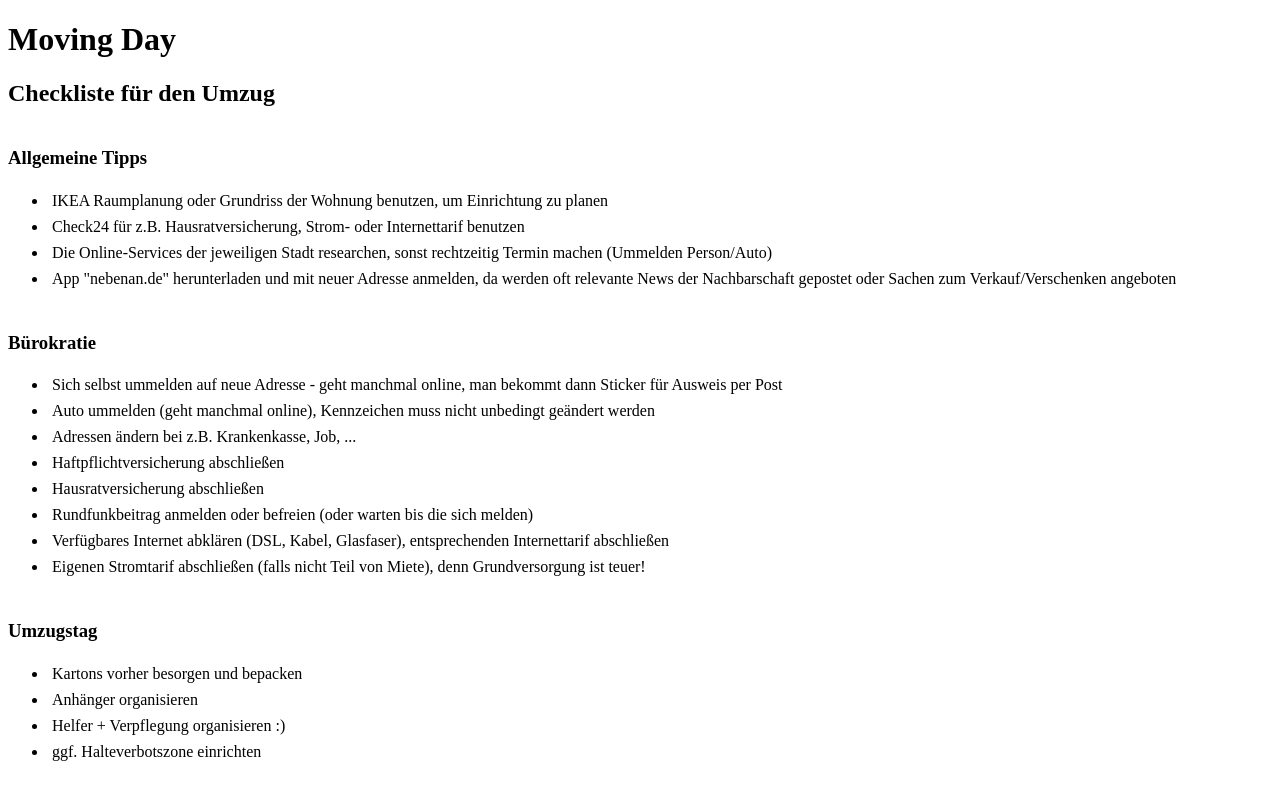
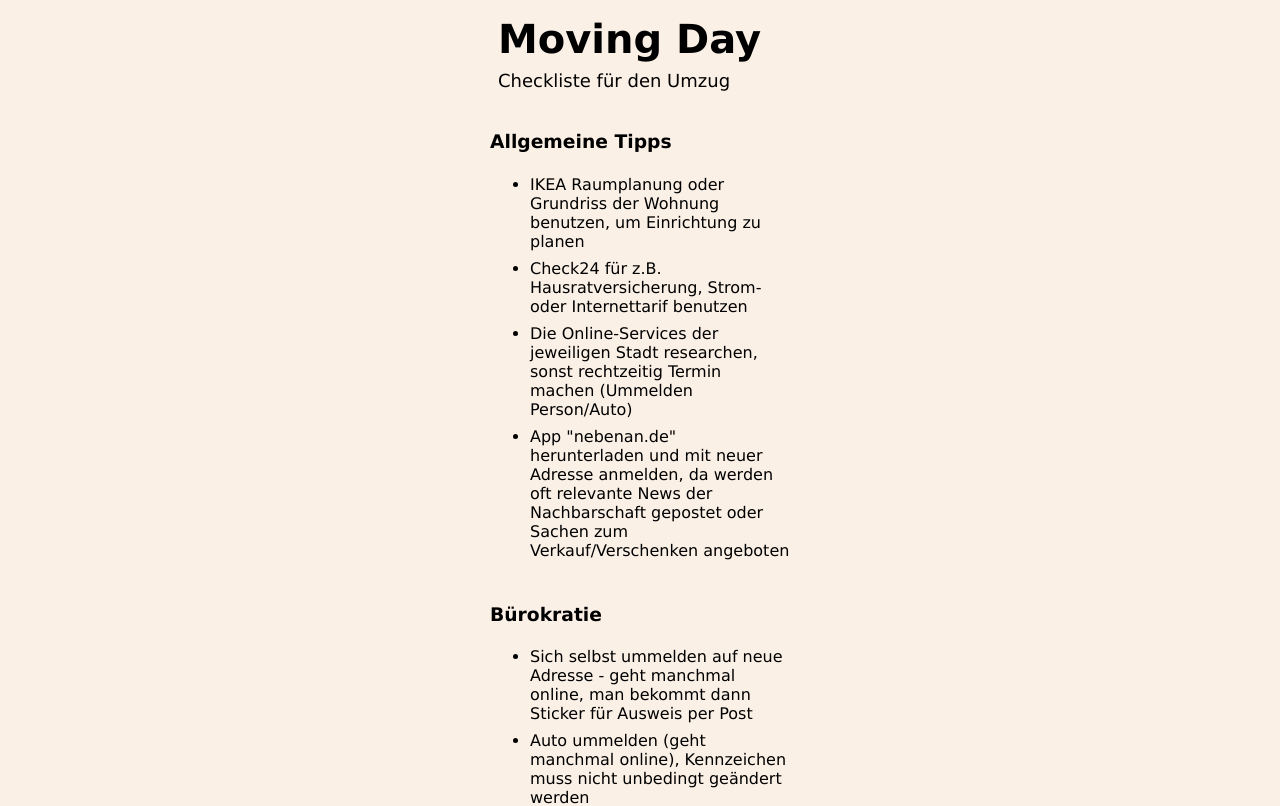
Before and after one commit to mjung2605/movingday, a Nuxt app: page /checklist in a window 1280 px wide. Shown: the top 806 px of the page. Built offline with nearby package versions, Linux system fonts and the light colour scheme.

Commit message:
styling /checklist

```diff
--- a/pages/checklist.vue
+++ b/pages/checklist.vue
@@ -1,4 +1,5 @@
 <template>
+    <div class="content">
         <h1>Moving Day</h1>
         <h2>Checkliste für den Umzug</h2>
 
@@ -130,12 +131,25 @@
             <p><em>Viel Erfolg und vor allem viel Spaß!</em></p>
             <div class="sprite"></div>
         </div>
+    </div>
 
 
 
 </template>
 
 <style lang="css">
+
+    body {
+        display: flex;
+        flex-direction: column;
+        align-items: center;
+        justify-items: center;
+        background-color: linen;
+        font-family: 'Lucida Sans', 'Lucida Sans Regular', 'Lucida Grande', 'Lucida Sans Unicode', Geneva, Verdana, sans-serif;
+    }
+    .content {
+        width: 300px;
+    }
     .end {
         margin-top: 40px;
         margin-bottom: 80px;
@@ -143,16 +157,28 @@
         flex-direction: column;
         align-items: center;
     }
+    h1 {
+        margin: 8px;
+        font-size: 40px;
+    }
+    h2 {
+        margin: 8px;
+        font-size: large;
+        font-weight: 500;
+    }
     h3 {
         margin-top: 40px;
     }
     li {
-        padding: 4px;
+        padding-top: 4px;
+        padding-bottom: 4px;
     }
     p {
         padding-top: 4px;
     }
-
+    a {
+        color: rgb(170, 132, 82);
+    }
 
     .sprite {
         flex: 0 0 auto;
```
Also changed, not shown: 1 other file (tests, documents, lock files or other folders). Lines whose indentation alone changed are shown as unchanged.
